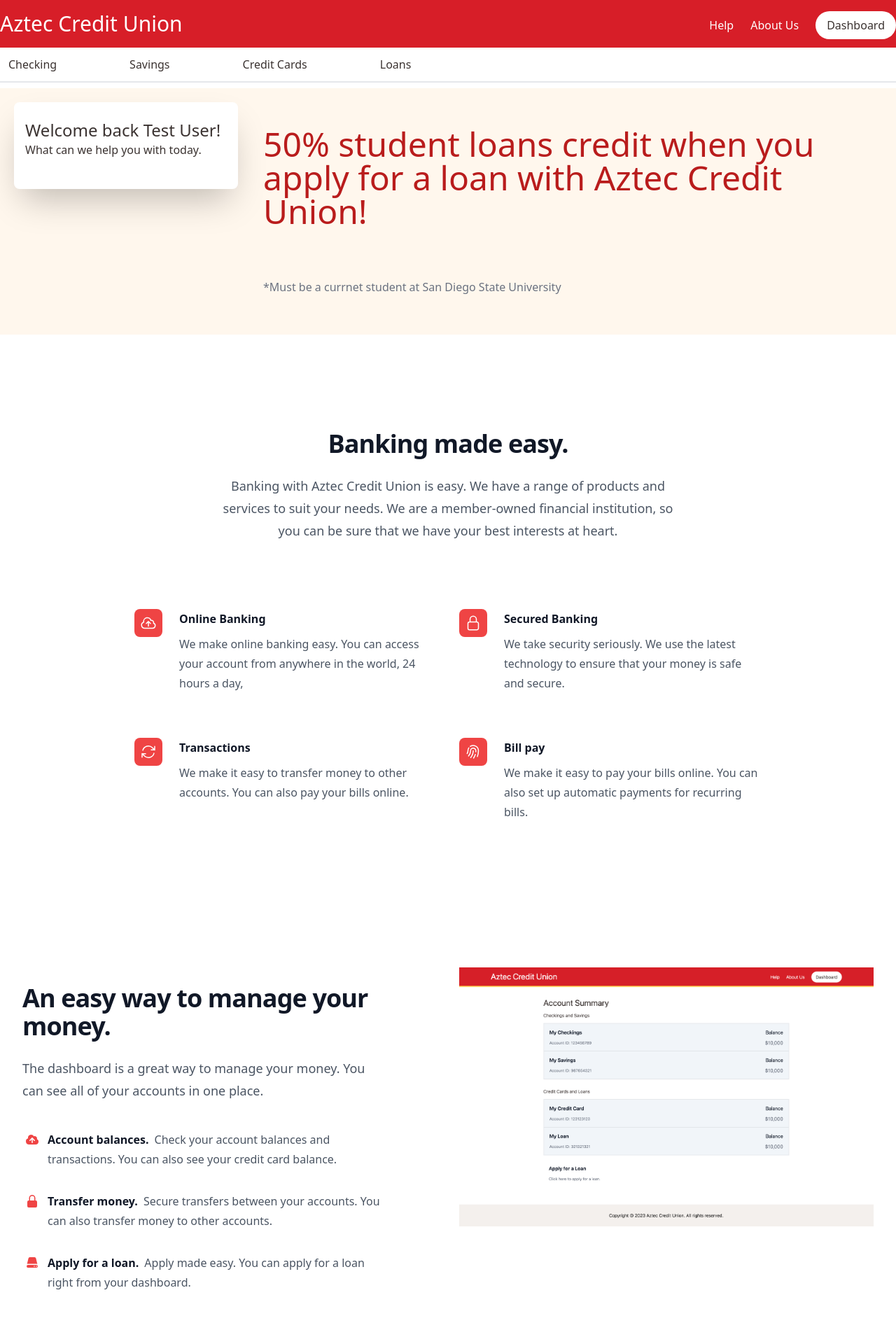
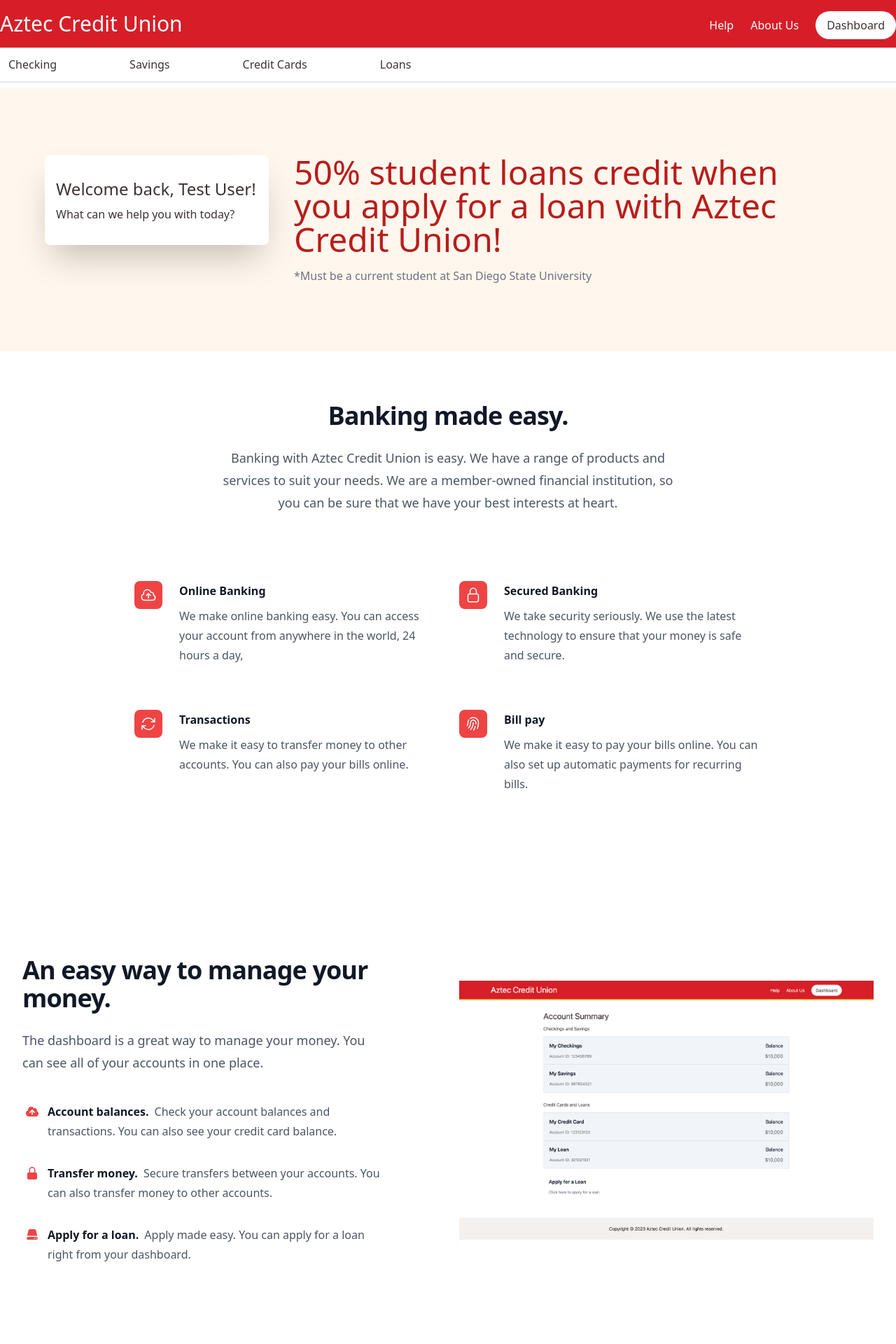
Before and after one commit to junioryono/Bank-Website, a React (Vite) app in the folder frontend/: page / in a window 1280 px wide. Shown: the top 1920 px of the page at 70% size. Built offline with nearby package versions, Linux system fonts and the light colour scheme.

Commit message:
Changed page folders into files

```diff
--- /dev/null
+++ b/frontend/src/pages/about-us.jsx
@@ -0,0 +1,66 @@
+import { Link } from "react-router-dom";
+import { useAuth } from "context/auth";
+import bankImage from "images/sdsu_campus.jpg";
+
+export default function AboutUs() {
+   const user = useAuth();
+   return (
+      <div className="bg-orange-50 mt-2 px-5 pt-14 pb-16">
+         <div className="flex flex-col md:flex-row justify-center items-center">
+            <div className="w-full max-w-md text-center md:text-left mb-8 md:pr-10">
+               <h1 className="text-3xl font-semibold mb-4">About Us</h1>
+               <p className="text-gray-700 mb-6">
+                  At Aztec Credit Union, we are dedicated to providing reliable and convenient banking services to our
+                  members. With a rich history spanning over decades, we continue to support our community and help
+                  individuals achieve their financial goals.
+               </p>
+               <h2 className="text-xl font-semibold mb-2">Our Mission</h2>
+               <p className="text-gray-700 mb-6">
+                  Our mission is to empower members to achieve financial success through personalized banking solutions,
+                  offered with exceptional service and integrity. We believe that sound financial management can unlock
+                  boundless opportunities and discoveries. At Aztec Credit Union, in collaboration with San Diego State
+                  University, we are committed to supporting our members on their journey towards greater financial heights
+                  and exciting discoveries.
+               </p>
+               <h2 className="text-xl font-semibold mb-2">Why Choose Aztec Credit Union?</h2>
+               <ul className="list-disc pl-6 text-gray-700">
+                  <li>Competitive interest rates on savings and loans</li>
+                  <li>Flexible and convenient online banking services</li>
+                  <li>Expert financial advice and guidance</li>
+                  <li>Community-focused, supporting local initiatives</li>
+               </ul>
+            </div>
+            <div className="w-full md:w-1/2">
+               <img src={bankImage} alt="Bank" className="w-full h-auto mb-4 rounded-lg" />
+            </div>
+         </div>
+         {!user && (
+            <div className="flex flex-col md:flex-row justify-between w-full">
+               <div className="w-full md:w-1/2 p-4 bg-white shadow-2xl rounded-lg mb-4 md:mr-4">
+                  <div>
+                     <h2 className="text-2xl font-semibold mb-3">Become a Member</h2>
+                     <p className="text-gray-700 mb-4">
+                        Join Aztec Credit Union today and experience the benefits of membership. Manage your accounts
+                        securely and enjoy exclusive offers tailored just for you.
+                     </p>
+                     <a
+                        href="/register"
+                        className="bg-red-600 hover:bg-red-700 text-white font-bold py-2 px-4 rounded-full inline-block"
+                     >
+                        Enroll Now
+                     </a>
+                  </div>
+               </div>
+               <div className="w-full md:w-1/2 p-4 bg-white shadow-2xl rounded-lg">
+                  <h2 className="text-2xl font-semibold mb-3">Special Offer</h2>
+                  <p className="text-gray-700 mb-4">
+                     Get 50% student loans credit when you apply for a loan with Aztec Credit Union! *Must be a current
+                     student at San Diego State University.
+                  </p>
+                  <p className="text-gray-500">*Terms and conditions apply.</p>
+               </div>
+            </div>
+         )}
+      </div>
+   );
+}
--- a/frontend/src/pages/about-us/index.jsx
+++ /dev/null
@@ -1,66 +0,0 @@
-import { Link } from "react-router-dom";
-import { useAuth } from "../../context/auth";
-import bankImage from "./SDSU_CAMPUS.jpg";
-
-export default function AboutUs() {
-   const user = useAuth();
-   return (
-      <div className="bg-orange-50 mt-2 px-5 pt-14 pb-16">
-         <div className="flex flex-col md:flex-row justify-center items-center">
-            <div className="w-full max-w-md text-center md:text-left mb-8 md:pr-10">
-               <h1 className="text-3xl font-semibold mb-4">About Us</h1>
-               <p className="text-gray-700 mb-6">
-                  At Aztec Credit Union, we are dedicated to providing reliable and convenient banking services to our
-                  members. With a rich history spanning over decades, we continue to support our community and help
-                  individuals achieve their financial goals.
-               </p>
-               <h2 className="text-xl font-semibold mb-2">Our Mission</h2>
-               <p className="text-gray-700 mb-6">
-                  Our mission is to empower members to achieve financial success through personalized banking solutions,
-                  offered with exceptional service and integrity. We believe that sound financial management can unlock
-                  boundless opportunities and discoveries. At Aztec Credit Union, in collaboration with San Diego State
-                  University, we are committed to supporting our members on their journey towards greater financial heights
-                  and exciting discoveries.
-               </p>
-               <h2 className="text-xl font-semibold mb-2">Why Choose Aztec Credit Union?</h2>
-               <ul className="list-disc pl-6 text-gray-700">
-                  <li>Competitive interest rates on savings and loans</li>
-                  <li>Flexible and convenient online banking services</li>
-                  <li>Expert financial advice and guidance</li>
-                  <li>Community-focused, supporting local initiatives</li>
-               </ul>
-            </div>
-            <div className="w-full md:w-1/2">
-               <img src={bankImage} alt="Bank" className="w-full h-auto mb-4 rounded-lg" />
-            </div>
-         </div>
-         {!user && (
-            <div className="flex flex-col md:flex-row justify-between w-full">
-               <div className="w-full md:w-1/2 p-4 bg-white shadow-2xl rounded-lg mb-4 md:mr-4">
-                  <div>
-                     <h2 className="text-2xl font-semibold mb-3">Become a Member</h2>
-                     <p className="text-gray-700 mb-4">
-                        Join Aztec Credit Union today and experience the benefits of membership. Manage your accounts
-                        securely and enjoy exclusive offers tailored just for you.
-                     </p>
-                     <a
-                        href="/register"
-                        className="bg-red-600 hover:bg-red-700 text-white font-bold py-2 px-4 rounded-full inline-block"
-                     >
-                        Enroll Now
-                     </a>
-                  </div>
-               </div>
-               <div className="w-full md:w-1/2 p-4 bg-white shadow-2xl rounded-lg">
-                  <h2 className="text-2xl font-semibold mb-3">Special Offer</h2>
-                  <p className="text-gray-700 mb-4">
-                     Get 50% student loans credit when you apply for a loan with Aztec Credit Union! *Must be a current
-                     student at San Diego State University.
-                  </p>
-                  <p className="text-gray-500">*Terms and conditions apply.</p>
-               </div>
-            </div>
-         )}
-      </div>
-   );
-}
--- a/frontend/src/pages/apply/index.jsx
+++ b/frontend/src/pages/apply.jsx
@@ -10,7 +10,7 @@
 
    useEffect(() => {
       if (user === null) {
-         navigate("/login?redirect=/apply/" + type === "Credit Card" ? "credit-card" : "loan");
+         navigate("/login?redirect=/apply/" + (type === "Credit Card" ? "credit-card" : "loan"));
       }
    }, [user]);
 
--- a/frontend/src/pages/create/index.jsx
+++ b/frontend/src/pages/create.jsx
@@ -10,7 +10,7 @@
 
    useEffect(() => {
       if (user === null) {
-         navigate("/login?redirect=/create/" + type === "Checkings" ? "checkings" : "savings");
+         navigate("/login?redirect=/create/" + (type === "Checkings" ? "checkings" : "savings"));
       }
    }, [user]);
 
--- a/frontend/src/pages/home/index.jsx
+++ b/frontend/src/pages/home.jsx
@@ -1,6 +1,6 @@
 import { Link } from "react-router-dom";
-import { useAuth } from "../../context/auth";
-import dashboardImage from "../../images/image.png";
+import { useAuth } from "context/auth";
+import dashboardImage from "images/dashboard_screenshot.png";
 
 export default function Home() {
    const user = useAuth();
@@ -8,39 +8,23 @@
       <>
          {/* Navbar */}
          <nav className="flex bg-center gap-20 border-b-2">
-            <Link
-               to={!user ? "/" : "create/checkings"}
-               className="hover:bg-orange-50 hover:underline rounded-md px-3 py-3"
-               onClick={() => (!user ? alert("You must log-in first") : "")}
-            >
+            <Link to="/create/checkings" className="hover:bg-orange-50 hover:underline rounded-md px-3 py-3">
                Checking
             </Link>
-            <Link
-               to={!user ? "/" : "create/savings"}
-               className="hover:bg-orange-50 hover:underline rounded-md px-3 py-3"
-               onClick={() => (!user ? alert("You must log-in first") : "")}
-            >
+            <Link to="/create/savings" className="hover:bg-orange-50 hover:underline rounded-md px-3 py-3">
                Savings
             </Link>
-            <Link
-               to={!user ? "/" : "apply/credit-card"}
-               className="hover:bg-orange-50 hover:underline rounded-md px-3 py-3"
-               onClick={() => (!user ? alert("You must log-in first") : "")}
-            >
+            <Link to="/apply/credit-card" className="hover:bg-orange-50 hover:underline rounded-md px-3 py-3">
                Credit Cards
             </Link>
-            <Link
-               to={!user ? "/" : "apply/loan"}
-               className="hover:bg-orange-50 hover:underline rounded-md px-3 py-3"
-               onClick={() => (!user ? alert("You must log-in first") : "")}
-            >
+            <Link to="/apply/loan" className="hover:bg-orange-50 hover:underline rounded-md px-3 py-3">
                Loans
             </Link>
          </nav>
 
          {/* Banner */}
          <div className="bg-orange-50 mt-2">
-            <div className="m-5 flex">
+            <div className="flex px-16 py-24">
                {!user ? (
                   <div className="w-full max-w-xs">
                      <form className="bg-white shadow-2xl rounded-lg px-4 pt-6 pb-8 mb-4">
@@ -85,25 +69,21 @@
                   </div>
                ) : (
                   <div className="w-full max-w-xs">
-                     <form className="bg-white shadow-2xl rounded-lg px-4 pt-6 pb-8 mb-4">
-                        <h1 className=" text-2xl font-light">Welcome back {user.name}!</h1>
-                        <h2 className="font-light pb-3">What can we help you with today.</h2>
+                     <form className="bg-white shadow-2xl rounded-lg px-4 pt-8 pb-8 mb-4">
+                        <h1 className=" text-2xl font-light">Welcome back, {user.name}!</h1>
+                        <h2 className="font-light pt-2">What can we help you with today?</h2>
                      </form>
                   </div>
                )}
-               <div className="flex-col">
-                  <div>
-                     <h1 className="p-9  text-5xl text-red-700">
-                        50% student loans credit when you apply for a loan with Aztec Credit Union!
-                     </h1>
-                  </div>
-                  <div className="p-9">
-                     <p className="text-gray-500">*Must be a currnet student at San Diego State University</p>
-                  </div>
+               <div className="flex-col px-9">
+                  <h1 className="pb-4 text-5xl text-red-700">
+                     50% student loans credit when you apply for a loan with Aztec Credit Union!
+                  </h1>
+                  <p className="text-gray-500">*Must be a current student at San Diego State University</p>
                </div>
             </div>
          </div>
-         <div className="bg-white py-24 sm:py-32">
+         <div className="bg-white py-14 sm:py-16">
             <div className="mx-auto max-w-7xl px-6 lg:px-8">
                <div className="mx-auto max-w-2xl lg:text-center">
                   <p className="mt-2 text-3xl font-bold tracking-tight text-gray-900 sm:text-4xl">Banking made easy.</p>
@@ -228,7 +208,7 @@
                               The dashboard is a great way to manage your money. You can see all of your accounts in one
                               place.
                            </p>
-                           <dl className="mt-10 max-w-xl space-y-8 text-base leading-7 text-gray-600 lg:max-w-none">
+                           <div className="mt-10 max-w-xl space-y-8 text-base leading-7 text-gray-600 lg:max-w-none">
                               <div className="relative pl-9">
                                  <dt className="inline font-semibold text-gray-900">
                                     <svg
@@ -290,10 +270,10 @@
                                     Apply made easy. You can apply for a loan right from your dashboard.
                                  </dd>
                               </div>
-                           </dl>
+                           </div>
                         </div>
                      </div>
-                     <img src={dashboardImage} alt="Dashboard Image" />
+                     <img className="self-center pt-6" src={dashboardImage} alt="Dashboard Image" />
                   </div>
                </div>
             </div>
--- a/frontend/src/pages/login/index.jsx
+++ b/frontend/src/pages/login.jsx
@@ -1,4 +1,4 @@
-import { useEffect } from "react";
+import { useEffect, useMemo } from "react";
 import { useNavigate } from "react-router-dom";
 import { useAuth } from "context/auth";
 import { Link } from "react-router-dom";
@@ -6,6 +6,7 @@
 export default function Login() {
    const user = useAuth();
    const navigate = useNavigate();
+   const queryParams = useMemo(() => new URLSearchParams(window.location.search), []);
 
    useEffect(() => {
       if (user) {
@@ -57,7 +58,7 @@
                      </label>
                      <div className="text-sm">
                         <Link
-                           to="/forgot-password"
+                           to={"/forgot-password" + (queryParams ? "?" + queryParams.toString() : "")}
                            className="font-semibold text-[#D71E28] hover:text-red-500 cursor-pointer"
                         >
                            Forgot password?
@@ -88,7 +89,10 @@
 
             <p className="mt-10 text-center text-sm text-gray-500 flex-col">
                <div>Not a member?</div>
-               <Link to="/register" className="font-semibold leading-6 text-[#D71E28] cursor-pointer">
+               <Link
+                  to={"/register" + (queryParams ? "?" + queryParams.toString() : "")}
+                  className="font-semibold leading-6 text-[#D71E28] cursor-pointer"
+               >
                   Sign up here!
                </Link>
             </p>
--- a/frontend/src/pages/register/index.jsx
+++ b/frontend/src/pages/register.jsx
@@ -1,4 +1,4 @@
-import { useEffect } from "react";
+import { useEffect, useMemo } from "react";
 import { useNavigate } from "react-router-dom";
 import { useAuth } from "context/auth";
 import { Link } from "react-router-dom";
@@ -6,6 +6,7 @@
 export default function Register() {
    const user = useAuth();
    const navigate = useNavigate();
+   const queryParams = useMemo(() => new URLSearchParams(window.location.search), []);
 
    useEffect(() => {
       if (user) {
@@ -106,7 +107,10 @@
 
             <p className="mt-10 text-center text-sm text-gray-500 flex-col">
                <div>Already a member?</div>
-               <Link to="/login" className="font-semibold leading-6 text-[#D71E28] cursor-pointer">
+               <Link
+                  to={"/login" + (queryParams ? "?" + queryParams.toString() : "")}
+                  className="font-semibold leading-6 text-[#D71E28] cursor-pointer"
+               >
                   Sign in here!
                </Link>
             </p>
--- a/frontend/vite.config.js
+++ b/frontend/vite.config.js
@@ -10,6 +10,7 @@
    resolve: {
       alias: {
          context: path.resolve(__dirname, "./src/context"),
+         images: path.resolve(__dirname, "./src/images"),
          layouts: path.resolve(__dirname, "./src/layouts"),
          pages: path.resolve(__dirname, "./src/pages"),
          utilities: path.resolve(__dirname, "./src/utilities"),
```
Also changed, not shown: frontend/src/images/dashboard_screenshot.png (renamed from frontend/src/images/image.png), frontend/src/images/sdsu_campus.jpg (renamed from frontend/src/pages/about-us/SDSU_CAMPUS.jpg), frontend/src/pages/dashboard.jsx (renamed from frontend/src/pages/dashboard/index.jsx), frontend/src/pages/forgot-password.jsx (renamed from frontend/src/pages/forgot-password/index.jsx), frontend/src/pages/help.jsx (renamed from frontend/src/pages/help/index.jsx).
